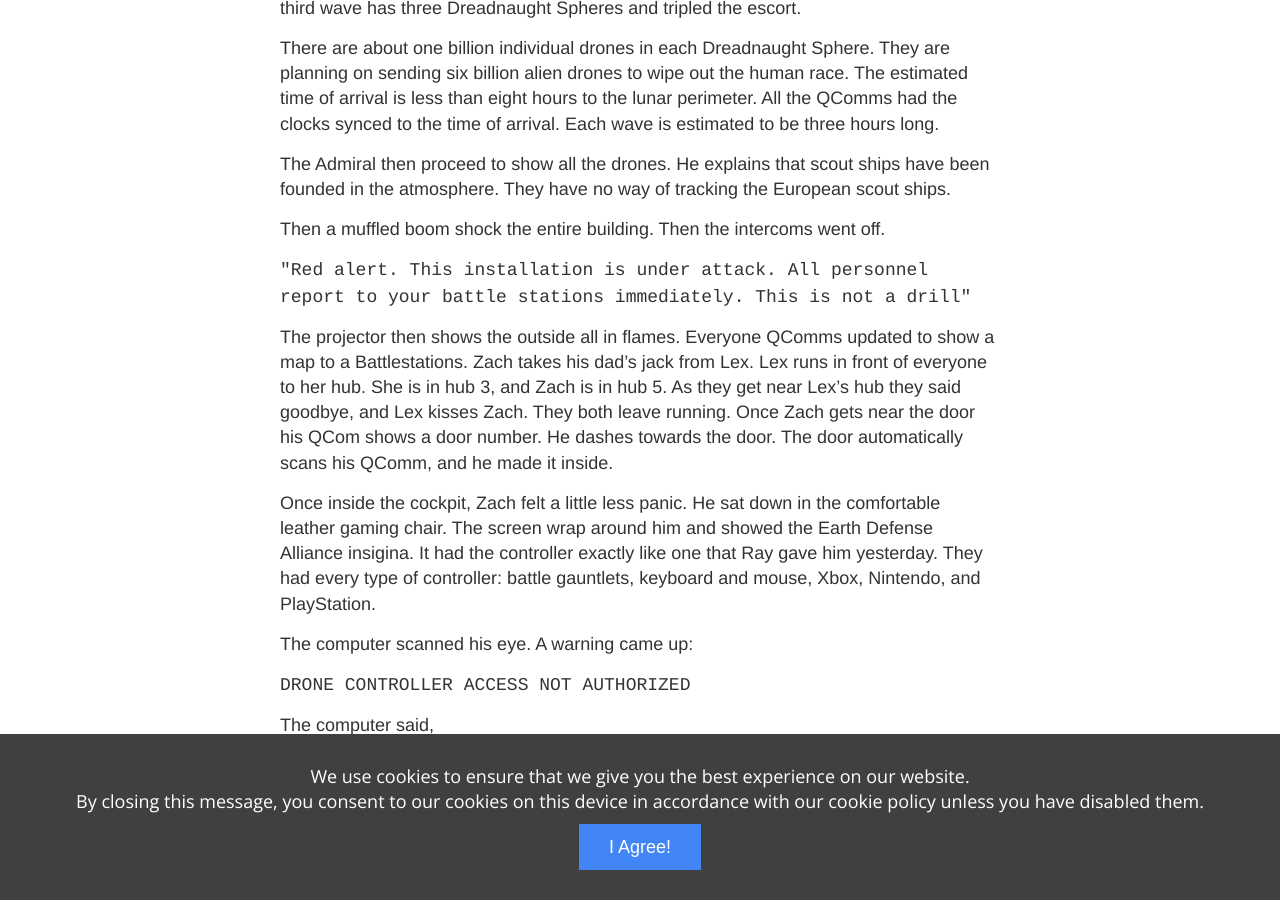
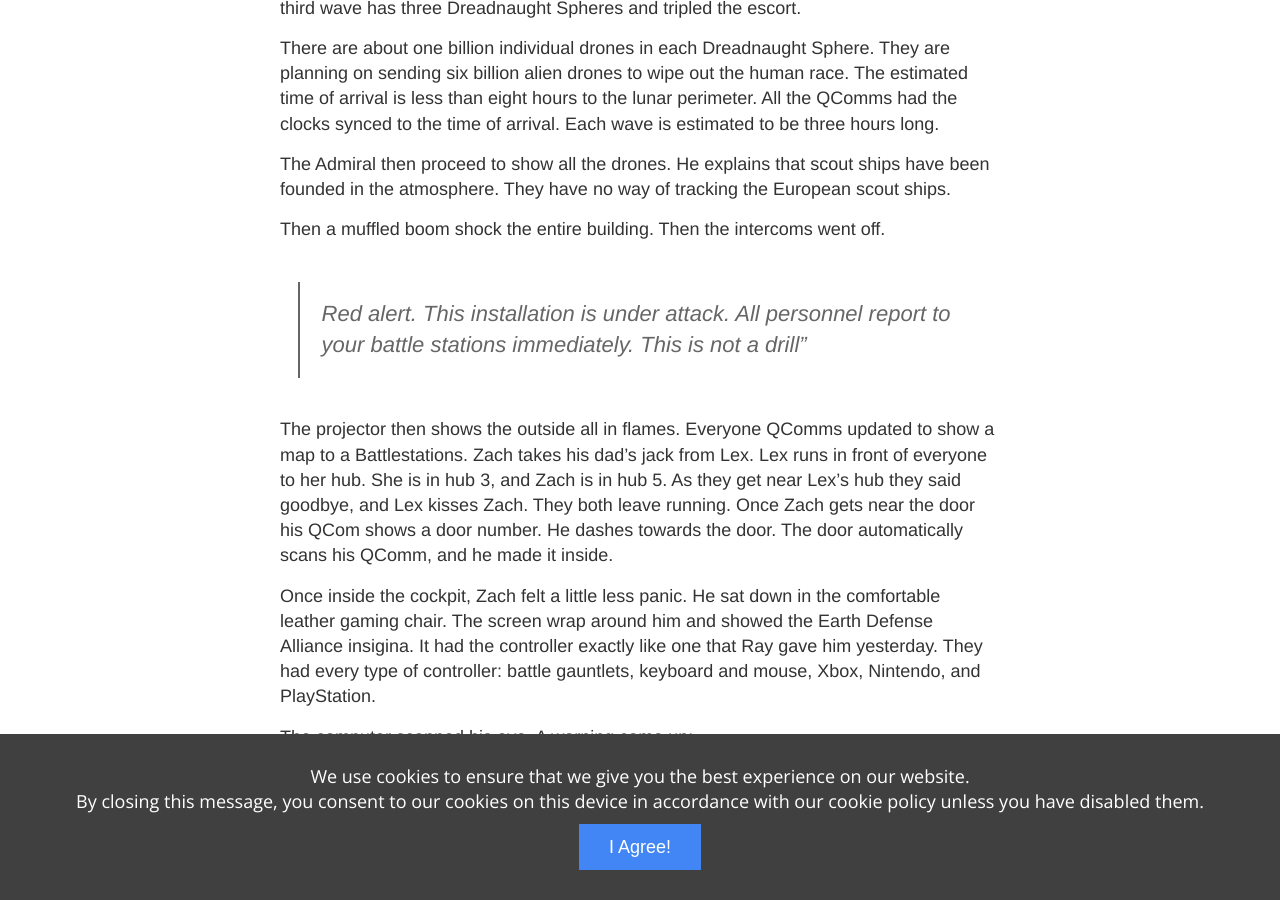
Before and after one commit to PiSaucer/armadablogschoolproject, a Jekyll site: the page built from _posts/chapter10-19/2021-4-22-chapter11.md, in a window 1280 px wide and 900 px high, scrolled down 684 px. Built offline with Jekyll 4.4.1, drawn with Linux system fonts in a browser that asks for light colours.

Commit message:
Update 2021-4-22-chapter11.md

````diff
--- a/_posts/chapter10-19/2021-4-22-chapter11.md
+++ b/_posts/chapter10-19/2021-4-22-chapter11.md
@@ -19,9 +19,7 @@ The Admiral then proceed to show all the drones. He explains that scout ships ha
 
 Then a muffled boom shock the entire building. Then the intercoms went off.
 
-```txt
-"Red alert. This installation is under attack. All personnel report to your battle stations immediately. This is not a drill"
-```
+> Red alert. This installation is under attack. All personnel report to your battle stations immediately. This is not a drill"
 
 The projector then shows the outside all in flames. Everyone QComms updated to show a map to a Battlestations. Zach takes his dad's jack from Lex. Lex runs in front of everyone to her hub. She is in hub 3, and Zach is in hub 5. As they get near Lex's hub they said goodbye, and Lex kisses Zach. They both leave running. Once Zach gets near the door his QCom shows a door number. He dashes towards the door. The door automatically scans his QComm, and he made it inside.
 
@@ -29,23 +27,19 @@ Once inside the cockpit, Zach felt a little less panic. He sat down in the comfo
 
 The computer scanned his eye. A warning came up:
 
-```txt
-DRONE CONTROLLER ACCESS NOT AUTHORIZED
-```
+> ```DRONE CONTROLLER ACCESS NOT AUTHORIZED```
+
+
 The computer said,
 > "Only Earth Defense Alliance personnel are authorized to operate drones or engage in combat. Do you wish to enlist in the Earth Defense Alliance at this time?"
 
 After fighting with the computer. He agreed to enlist. They force him to say the oath:
 
-```txt
-“I, Zackary Ulysses Lightman, having been appointed an officer in the Earth Defense Alliance, do solemnly swear that I will support and defend my home planet and its citizens against all enemies, that I will bear true faith and allegiance to the same; that I take this obligation freely, without any mental reservation or purpose of evasion; that I will obey the orders of the officers appointed over me; and that I will well and faithfully discharge the duties of the office upon which I am about to enter. So help me God.”
-```
+> "I, Zackary Ulysses Lightman, having been appointed an officer in the Earth Defense Alliance, do solemnly swear that I will support and defend my home planet and its citizens against all enemies, that I will bear true faith and allegiance to the same; that I take this obligation freely, without any mental reservation or purpose of evasion; that I will obey the orders of the officers appointed over me; and that I will well and faithfully discharge the duties of the office upon which I am about to enter. So help me God.”
 
 The last was optional, but he said it anyway. The computer to precede to graduate him.
 
-```txt
-“You are now a flight officer in the Earth Defense Alliance with the rank of lieutenant. Your EDA skill profile and Armada pilot ranking have both been verified. Flight status—authorized. Combat status—authorized. Drone controller station access granted. User preferences imported. Interceptor synchronization engaged. Good luck, Lieutenant Lightman!”
-```
+> “You are now a flight officer in the Earth Defense Alliance with the rank of lieutenant. Your EDA skill profile and Armada pilot ranking have both been verified. Flight status—authorized. Combat status—authorized. Drone controller station access granted. User preferences imported. Interceptor synchronization engaged. Good luck, Lieutenant Lightman!”
 
 As the computer was loading, it started to play to Raid the Arcade playlist automatically. Zach was the first out since he ran with Lex. He was flying ADI-88 Aerospace Drone Interceptor. Since it was just him so far, he became the main target. According to HUD, there are hundred Glaive Fighters. As he flyes around, ATHIDs and Sentinel mech started to leave the bunker.
 
````
